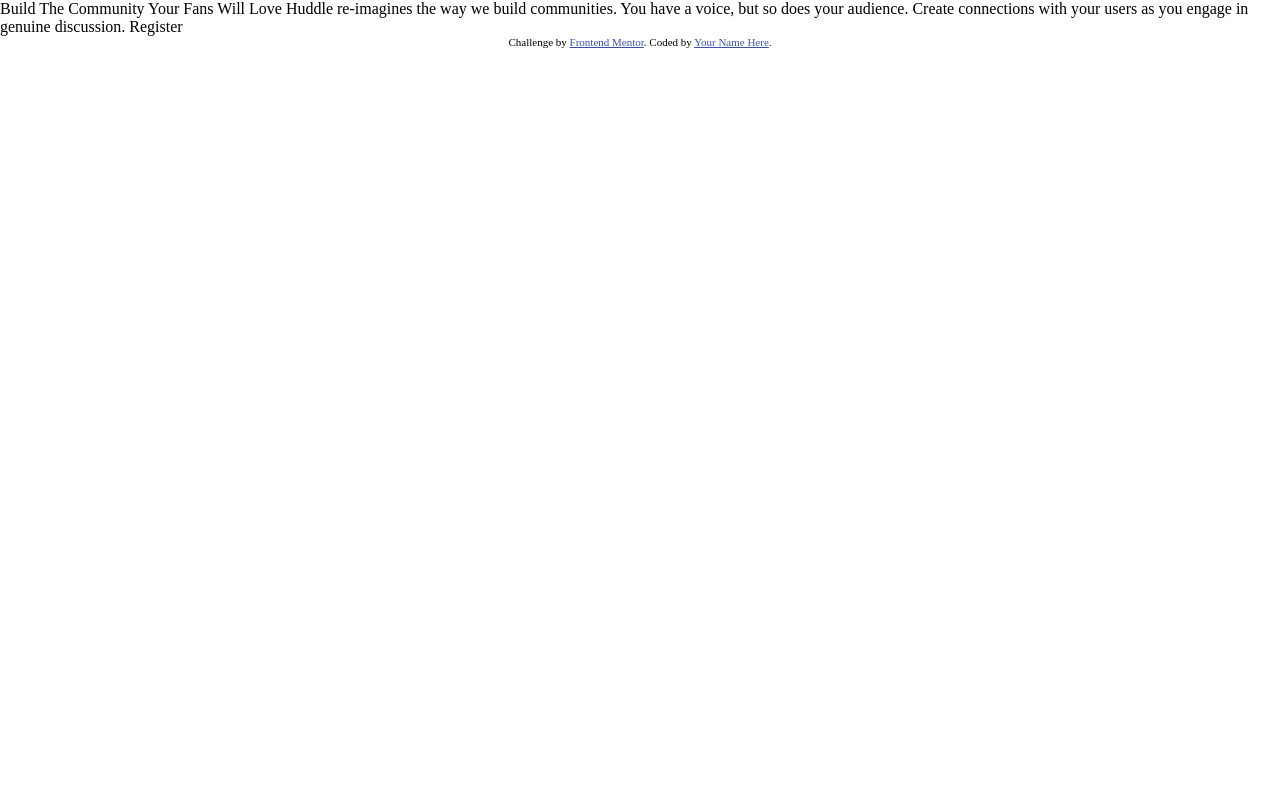
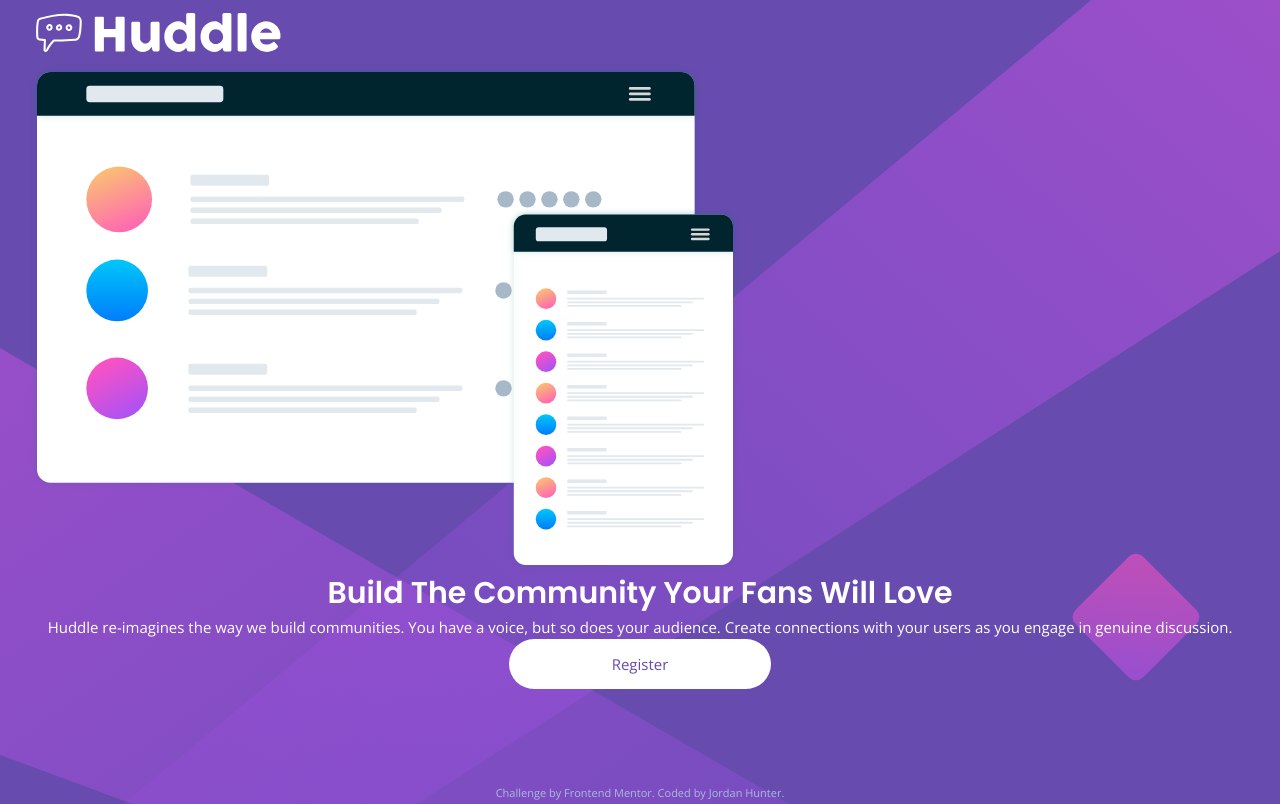
Before and after one commit to Ciph-r/frontend-mentor, a plain HTML site: page huddle-landing-page/index.html in a window 1280 px wide. Shown: the top 804 px of the page. Drawn offline with nearby package versions, Linux system fonts and the light colour scheme.

Commit message:
Added initial styling and html elements

```diff
--- a/huddle-landing-page/index.html
+++ b/huddle-landing-page/index.html
@@ -19,17 +19,32 @@
     <link rel="stylesheet" href="style.css" />
   </head>
   <body>
+    <nav>
+      <a class="nav__logo" href="#"
+        ><img class="nav__logo--image" src="images/logo.svg" alt="Huddle Logo"
+      /></a>
+    </nav>
     <main>
-      Build The Community Your Fans Will Love Huddle re-imagines the way we
-      build communities. You have a voice, but so does your audience. Create
-      connections with your users as you engage in genuine discussion. Register
+      <img class="background" src="images/bg-mobile.svg" alt="" />
+      <div class="page">
+        <div class="page__hero">
+          <img src="images/illustration-mockups.svg" alt="" />
+        </div>
+        <h1 class="page__header">Build The Community Your Fans Will Love</h1>
+        <p class="page__content">
+          Huddle re-imagines the way we build communities. You have a voice, but
+          so does your audience. Create connections with your users as you
+          engage in genuine discussion.
+        </p>
+        <a class="page__button">Register</a>
+      </div>
     </main>
     <footer>
       <p class="attribution">
         Challenge by
         <a href="https://www.frontendmentor.io?ref=challenge" target="_blank"
           >Frontend Mentor</a
-        >. Coded by <a href="#">Your Name Here</a>.
+        >. Coded by <a href="https://github.com/Ciph-r">Jordan Hunter</a>.
       </p>
     </footer>
   </body>
--- a/huddle-landing-page/style.css
+++ b/huddle-landing-page/style.css
@@ -1,3 +1,5 @@
+@import url("https://fonts.googleapis.com/css2?family=Open+Sans&family=Poppins:wght@400;600&display=swap");
+
 /* Reset CSS */
 
 *,
@@ -19,15 +21,93 @@
   margin: 0;
 }
 
+button {
+  font: inherit;
+}
+
+img,
+picture {
+  max-width: 100%;
+  display: block;
+}
+
+/* Landing Page CSS */
+
+:root {
+  --Violet: hsl(257, 40%, 49%);
+  --Soft--Magenta: hsl(300, 69%, 71%);
+  font-size: 15px;
+}
+
 body {
   min-height: 100vh;
+  background-color: var(--Violet);
+  font-family: "Open Sans", sans-serif;
 }
 
+a {
+  text-decoration: none;
+}
+
+.background {
+  position: absolute;
+  top: 0;
+  width: 100%;
+  z-index: -1;
+}
+
+.nav__logo {
+}
+
+.nav__logo--image {
+  padding-left: 1.5rem;
+}
+
+.page {
+  display: flex;
+  flex-direction: column;
+  max-width: 375;
+  padding: 0 2rem;
+  text-align: center;
+}
+
+.page__hero {
+}
+
+.page__header {
+  color: white;
+  font-family: "Poppins", sans-serif;
+}
+
+.page__content {
+  color: white;
+  line-height: 1.5rem;
+}
+
+.page__button {
+  color: var(--Violet);
+  background-color: white;
+  cursor: pointer;
+  width: fit-content;
+  padding: 1rem 12ch;
+  border-radius: 25px;
+  align-self: center;
+}
+
+.page__button:hover {
+  color: white;
+  background-color: var(--Soft--Magenta);
+}
 /* Attribution Footer */
 .attribution {
   font-size: 11px;
   text-align: center;
+  position: absolute;
+  bottom: 0;
+  width: 100%;
+  margin: 0 auto;
+  color: hsl(229, 42%, 78%);
 }
 .attribution a {
-  color: hsl(228, 45%, 44%);
+  color: inherit;
 }
```
